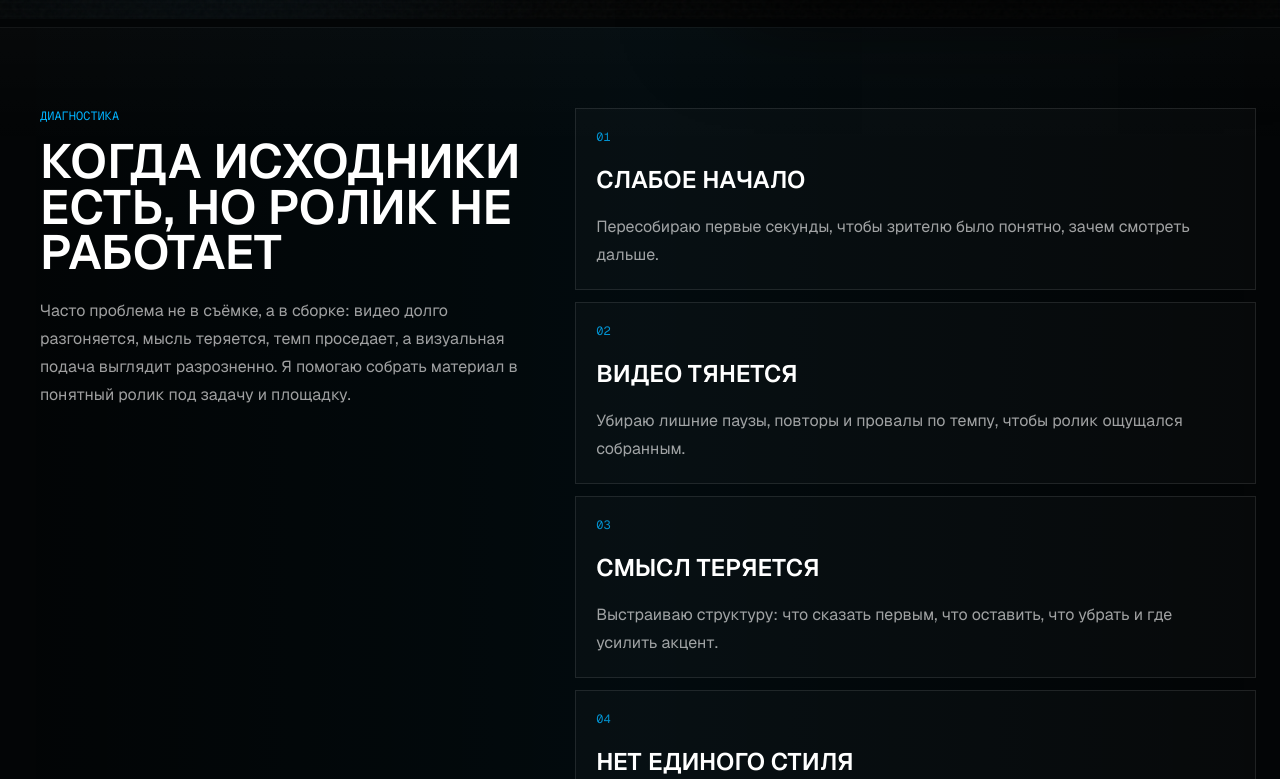
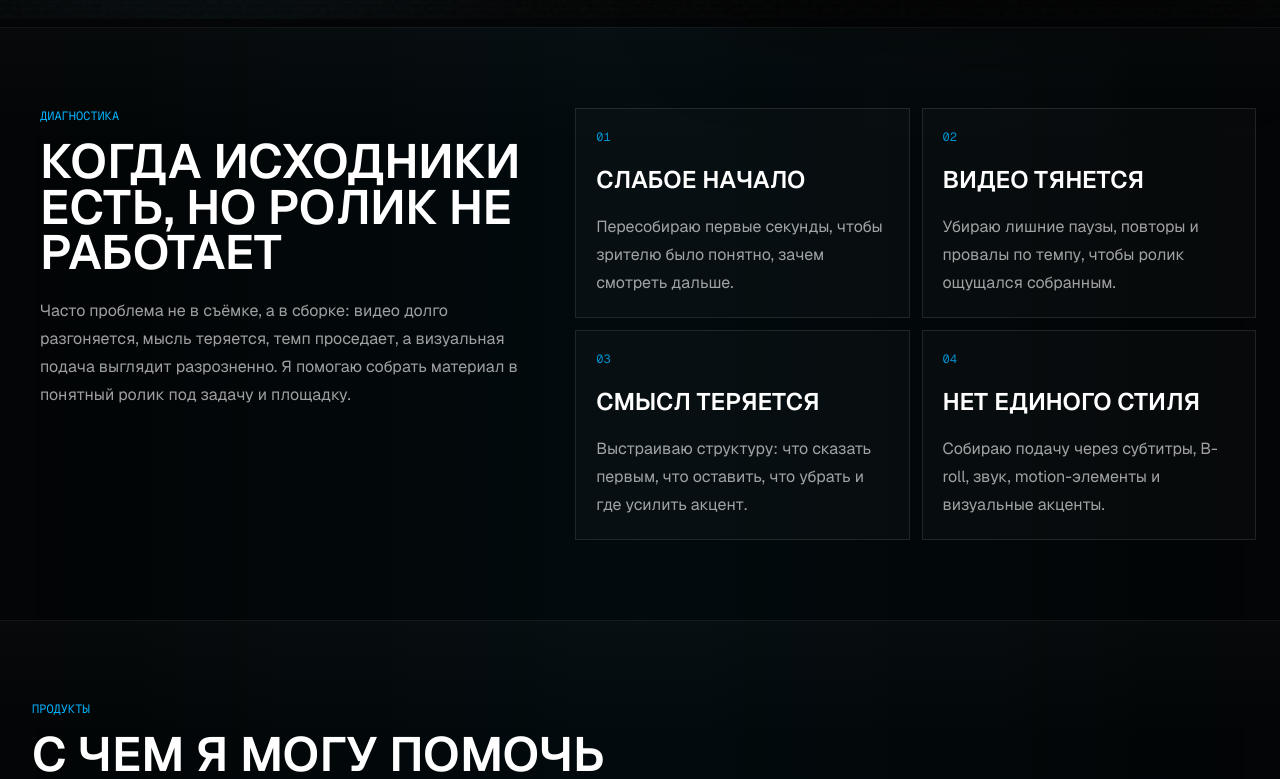
Before and after one commit to nikolskymisa-cmd/nikolsky-studio, a Next.js app: page / in a window 1280 px wide. Shown: the part 781-1560 px from the top of the page. Built offline with nearby package versions, Linux system fonts and the light colour scheme.

Commit message:
Fix positioning block: 2x2 grid, updated EN texts, diagnostics content

```diff
--- a/src/components/studio-landing.tsx
+++ b/src/components/studio-landing.tsx
@@ -158,14 +158,15 @@ const defaultCopy = {
       ["Long-form", "YouTube / курсы"],
       ["Motion", "product / SaaS / запуск"],
     ],
-    positionEyebrow: "Позиционирование",
-    positionTitle: "Монтаж — это не про эффекты. Это про логику и подачу.",
+    positionEyebrow: "Диагностика",
+    positionTitle: "Когда исходники есть, но ролик не работает",
     positionText:
-      "Часто есть материал, но нет собранного видео: смысл теряется, темп провисает, первые секунды не работают. Я помогаю выстроить структуру, усилить подачу и сделать ролик аккуратнее.",
+      "Часто проблема не в съёмке, а в сборке: видео долго разгоняется, мысль теряется, темп проседает, а визуальная подача выглядит разрозненно. Я помогаю собрать материал в понятный ролик под задачу и площадку.",
     positionCards: [
-      ["Хук", "Первые секунды должны объяснить, почему стоит смотреть дальше."],
-      ["Темп", "Резы, паузы, субтитры и акценты собираются под удержание, а не под хаос."],
-      ["Упаковка", "Видео должно выглядеть дороже продукта, а не дешевле него."],
+      ["Слабое начало", "Пересобираю первые секунды, чтобы зрителю было понятно, зачем смотреть дальше."],
+      ["Видео тянется", "Убираю лишние паузы, повторы и провалы по темпу, чтобы ролик ощущался собранным."],
+      ["Смысл теряется", "Выстраиваю структуру: что сказать первым, что оставить, что убрать и где усилить акцент."],
+      ["Нет единого стиля", "Собираю подачу через субтитры, B-roll, звук, motion-элементы и визуальные акценты."],
     ],
     productsEyebrow: "Продукты",
     productsTitle: "С чем я могу помочь",
@@ -280,14 +281,15 @@ const defaultCopy = {
       ["Long-form", "YouTube / courses"],
       ["Motion", "product / SaaS / launch"],
     ],
-    positionEyebrow: "Positioning",
-    positionTitle: "I do not decorate video. I build an attention route.",
+    positionEyebrow: "Diagnostics",
+    positionTitle: "When the footage is there, but the video does not work",
     positionText:
-      "Good editing is not a set of effects. It is logic: where the viewer hooks, where they may drop, where to speed up, pause, clarify, and lead to the offer.",
+      "The problem is often not the footage but the assembly: the video takes too long to start, the message drifts, the pacing collapses, and the visuals feel disconnected. I help assemble the material into a clear video tailored to the task and platform.",
     positionCards: [
-      ["Hook", "The first seconds explain why the viewer should keep watching."],
-      ["Pace", "Cuts, pauses, subtitles, and accents are built for retention, not chaos."],
-      ["Packaging", "The video should look more expensive than the product, not cheaper."],
+      ["Weak Opening", "I rebuild the first seconds so the viewer understands why they should keep watching."],
+      ["Video Drags On", "I remove unnecessary pauses, repetition, and pacing gaps so the video feels tight and intentional."],
+      ["Meaning Gets Lost", "I build structure: what to say first, what to keep, what to cut, and where to strengthen the point."],
+      ["No Unified Style", "I package the delivery through captions, B-roll, sound, motion elements, and visual accents."],
     ],
     productsEyebrow: "Products",
     productsTitle: "Do not choose editing. Choose the task.",
@@ -737,7 +739,7 @@ export function StudioLanding({
           >
             <SectionHeader eyebrow={t.positionEyebrow} title={t.positionTitle} text={t.positionText} />
           </div>
-          <div className="grid gap-3 sm:grid-cols-3 lg:grid-cols-1">
+          <div className="grid gap-3 sm:grid-cols-2">
             {t.positionCards.map(([title, text], index) => (
               <div
                 key={title}
```
